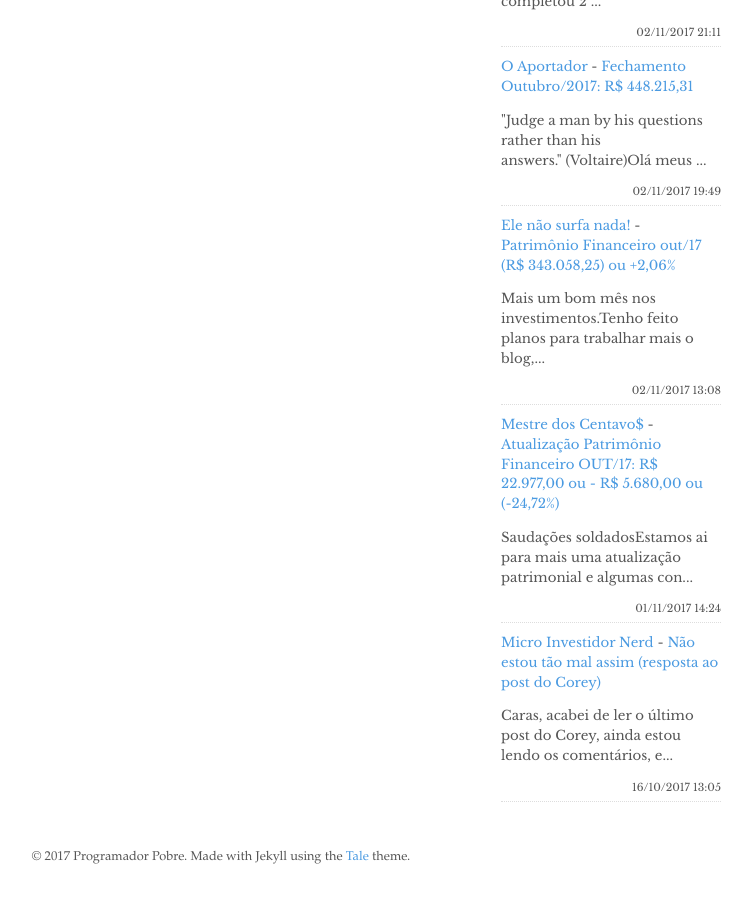
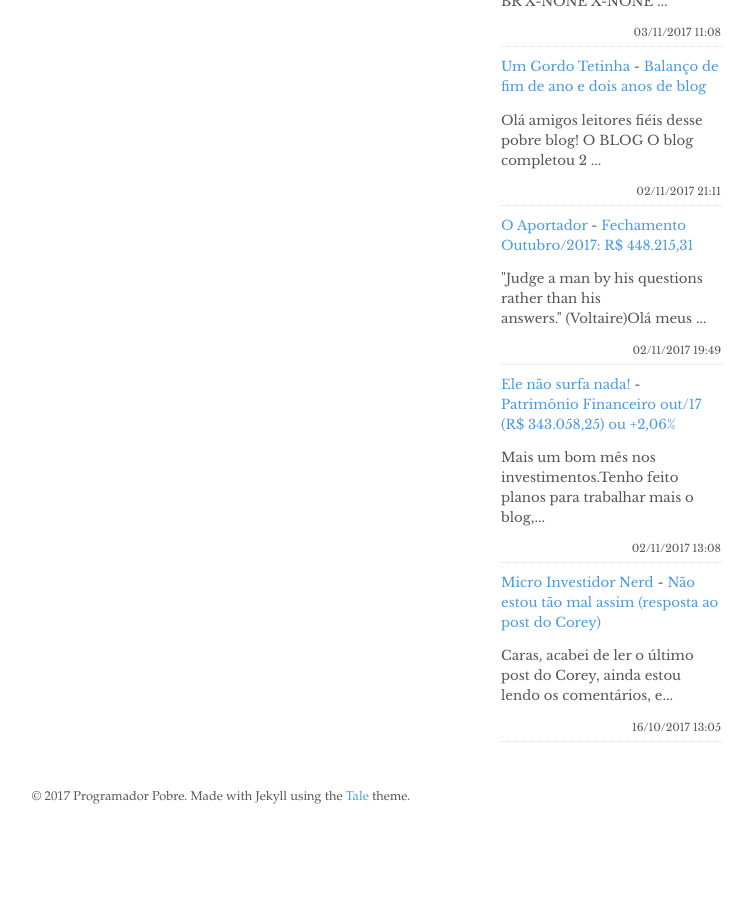
Before and after one commit to programadorpobre/programadorpobre.github.io, a Jekyll site: the page built from index.html, in a window 1280 px wide and 900 px high, scrolled down 937 px. Shown: the whole window, without its empty margins (419-1171 px from the left). Built offline with Jekyll 4.4.1, drawn with Linux system fonts in a browser that asks for light colours; the list of posts is cut into pages by our own code; comment, search, counter and statistics services are not loaded; after the commit the page ends 1777 px from its top, so only the background shows below that; some of the changed text lies outside the part shown.

Commit message:
[ci skip] travis #99

```diff
--- a/_includes/feed-entries.html
+++ b/_includes/feed-entries.html
@@ -1,3 +1,8 @@
+<div class="feed-entry">
+    <a class="feed-entry-site-name" href="http://mestredoscentavos.blogspot.com/">Mestre dos Centavo$</a> - <a class="feed-entry-title" href="http://mestredoscentavos.blogspot.com/2017/11/sobre-o-ranking.html">Sobre o Ranking</a>
+    <p class="feed-entry-summary">PessoalEm virtude de alguns contratempos o ranking deste mês só será pulicado no...</p>
+    <time datetime="2017-11-12T02:51:00.001-08:00">12/11/2017 02:51</time>
+</div>
 <div class="feed-entry">
     <a class="feed-entry-site-name" href="http://investidoringles.blogspot.com/">Investidor Inglês</a> - <a class="feed-entry-title" href="http://investidoringles.blogspot.com/2017/11/carteira-formula-magica-joel-greenblatt.html">Carteira Fórmula Mágica Joel Greenblatt - Outubro 2017</a>
     <p class="feed-entry-summary">Mais dois fechamentos e chegaremos ao fim do meu estudo sobre a&nbsp;fórmula mág...</p>
@@ -34,11 +39,6 @@
     <time datetime="2017-11-02T13:08:00.000-02:00">02/11/2017 13:08</time>
 </div>
 <div class="feed-entry">
-    <a class="feed-entry-site-name" href="http://mestredoscentavos.blogspot.com/">Mestre dos Centavo$</a> - <a class="feed-entry-title" href="http://mestredoscentavos.blogspot.com/2017/11/atualizacao-patrimonio-financeiro-out17.html">Atualização Patrimônio Financeiro OUT/17: R$ 22.977,00 ou - R$ 5.680,00 ou (-24,72%)</a>
-    <p class="feed-entry-summary">Saudações soldadosEstamos ai para mais uma atualização patrimonial e algumas con...</p>
-    <time datetime="2017-11-01T14:24:00.000-07:00">01/11/2017 14:24</time>
-</div>
-<div class="feed-entry">
     <a class="feed-entry-site-name" href="http://microinvestidornerd.blogspot.com/">Micro Investidor Nerd</a> - <a class="feed-entry-title" href="http://microinvestidornerd.blogspot.com/2017/10/nao-estou-tao-mal-assim.html">Não estou tão mal assim (resposta ao post do Corey)</a>
     <p class="feed-entry-summary">Caras, acabei de ler o último post do Corey, ainda estou lendo os comentários, e...</p>
     <time datetime="2017-10-16T13:05:00.001-07:00">16/10/2017 13:05</time>
```
